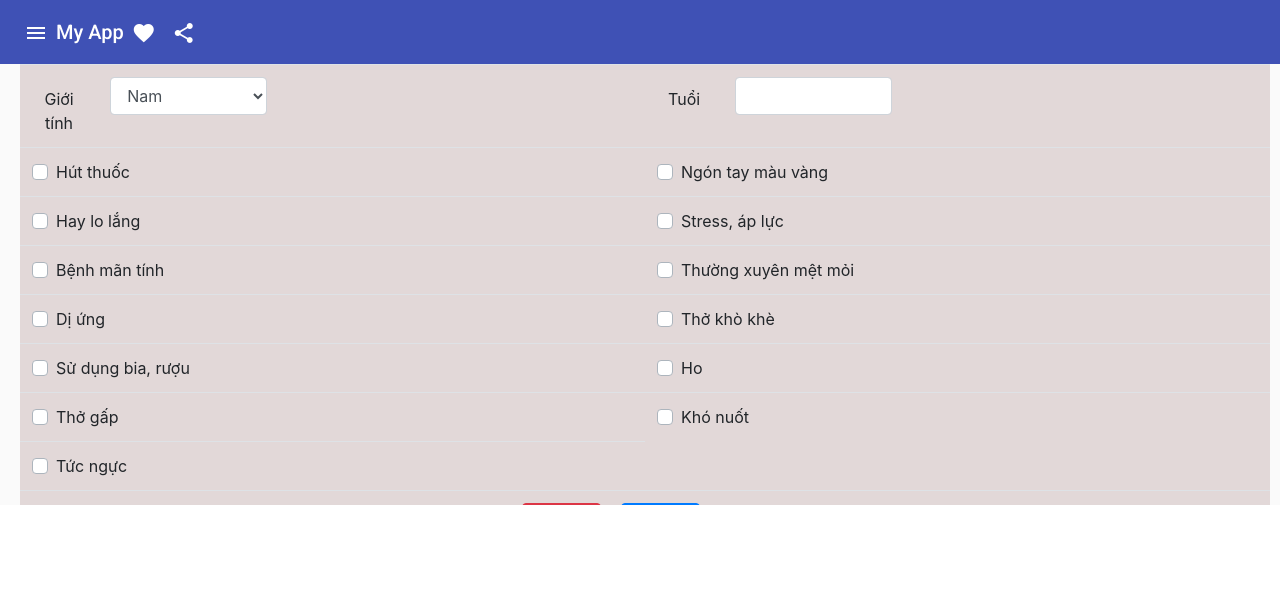
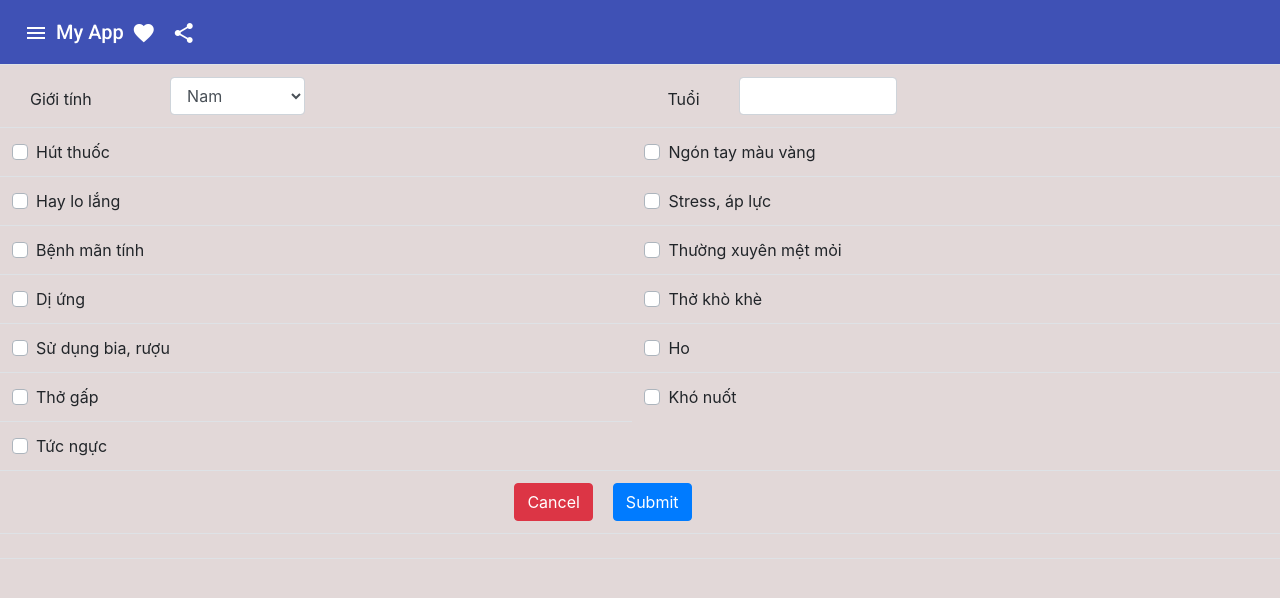
Before and after one commit to Bigguy98/CancerHelper, an Angular app: page /predict in a window 1280 px wide. Shown: the top 598 px of the page. Built offline with nearby package versions, Linux system fonts and the light colour scheme.

Commit message:
complete info content\

```diff
--- a/src/app/layouts/predict-form/predict-form.component.html
+++ b/src/app/layouts/predict-form/predict-form.component.html
@@ -1,19 +1,19 @@
 <div style="background-color: #e2d8d8; height: 100%;">
   <table class="table">
 
-    <tbody style="width: 50%;">
+    <tbody >
 
       <tr>
 
-        <td class="title" style="width: 5%;">Giới tính</td>
-        <td style="width: 35%;">
+        <td class="title" style="width: 10%;   padding-left: 30px;">Giới tính</td>
+        <td style="width: 30%;">
           <select [(ngModel)]="gender" class="form-control" style="width: 30%;">
             <option value="M">Nam</option>
             <option value="F">Nữ</option>
           </select>
         </td>
 
-        <td class="title" style="width: 5%;">Tuổi</td>
+        <td class="title" style="width: 5%; padding-left: 35px;">Tuổi</td>
         <td style="width: 35%;">
           <input [(ngModel)]="age" class="form-control" type="number" id="age" style="width:30%" type="number" max="100" min="10">
         </td>
@@ -130,15 +130,22 @@
         </td>
        </tr>
 
+      <tr>
 
-      <tr>
+
         <td colspan="4">
           <button class="btn btn-danger" style="margin-left: 40%;">Cancel</button>
           <button class="btn btn-primary" style="margin-left: 20px;"
           (click)="submit()">Submit</button>
         </td>
-      </tr>
+       </tr>
 
+     <tr>
+       <td colspan="4"></td>
+     </tr>
+     <tr>
+      <td colspan="4"></td>
+    </tr>
     </tbody>
 
   </table>
--- a/src/app/layouts/predict-form/predict-form.component.scss
+++ b/src/app/layouts/predict-form/predict-form.component.scss
@@ -1,5 +1,5 @@
 .title {
     width: 15%;
-    text-align: center;
+    // text-align: center;
     padding-top: 22px;
 }
--- a/src/styles.scss
+++ b/src/styles.scss
@@ -9,9 +9,9 @@ body { margin: 0; font-family: Roboto, "Helvetica Neue", sans-serif; }
 
 
 
-// .body {
-//     height: 100%;
-// }
+.body {
+    height: 100%;
+}
 .sidenav {
     position: fixed;
     top: 64px;
@@ -123,5 +123,4 @@ body { margin: 0; font-family: Roboto, "Helvetica Neue", sans-serif; }
 }
 .mat-drawer-content{
     top: 64px;
-    padding: 0px 10px 0px 20px;
 }
```
